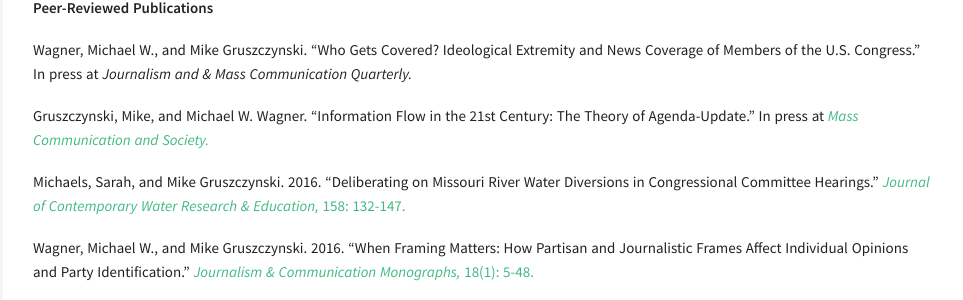
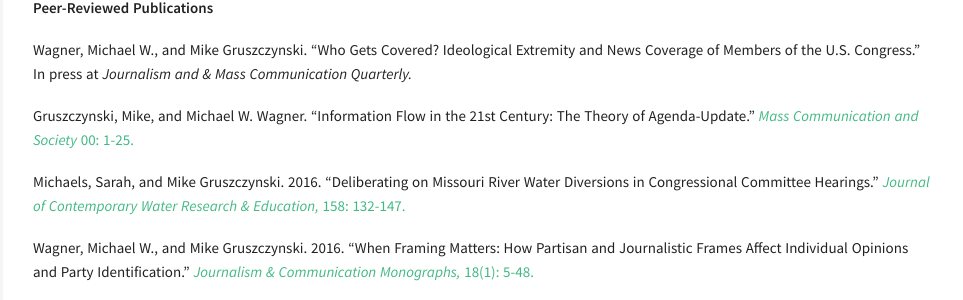
Before and after one commit to MikeGruz/mikegruz.github.io, a Jekyll site: the page built from cv.md, in a window 1280 px wide. Shown: the part 937-1237 px from the top of the page, without its empty margins (317-1280 px from the left). Built offline with Jekyll 4.4.1, drawn with Linux system fonts in a browser that asks for light colours.

Commit message:
updated cv

```diff
--- a/cv.md
+++ b/cv.md
@@ -45,7 +45,7 @@
 
 Wagner, Michael W., and Mike Gruszczynski. "Who Gets Covered? Ideological Extremity and News Coverage of Members of the U.S. Congress." In press at *Journalism and & Mass Communication Quarterly.*
 
-Gruszczynski, Mike, and Michael W. Wagner. "Information Flow in the 21st Century: The Theory of Agenda-Update." In press at [*Mass Communication and Society.*](http://www.tandfonline.com/doi/abs/10.1080/15205436.2016.1255757?journalCode=hmcs20)
+Gruszczynski, Mike, and Michael W. Wagner. "Information Flow in the 21st Century: The Theory of Agenda-Update." [*Mass Communication and Society* 00: 1-25.](http://www.tandfonline.com/doi/abs/10.1080/15205436.2016.1255757?journalCode=hmcs20)
 
 Michaels, Sarah, and Mike Gruszczynski. 2016. "Deliberating on Missouri River Water Diversions in Congressional Committee Hearings." [*Journal of Contemporary Water Research & Education,* 158: 132-147.](http://onlinelibrary.wiley.com/doi/10.1111/j.1936-704X.2016.03224.x/full)
 
```
